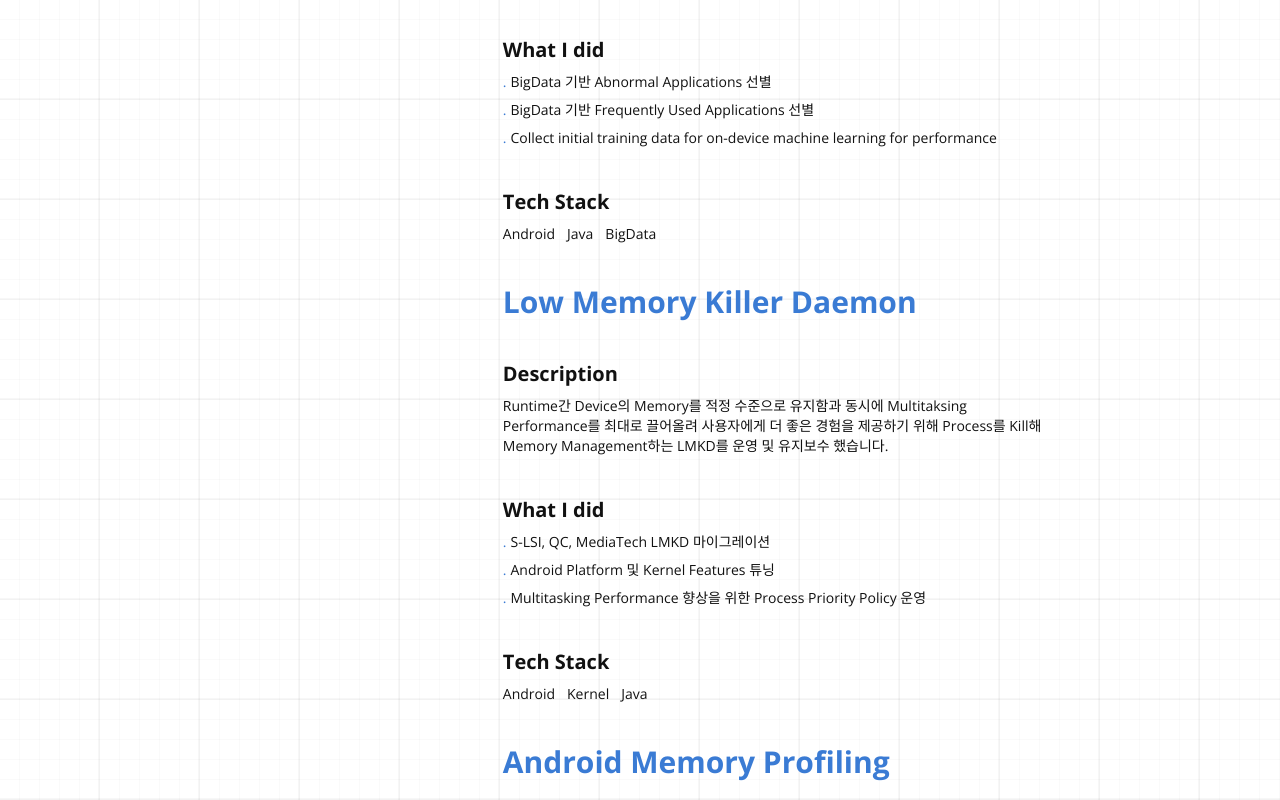
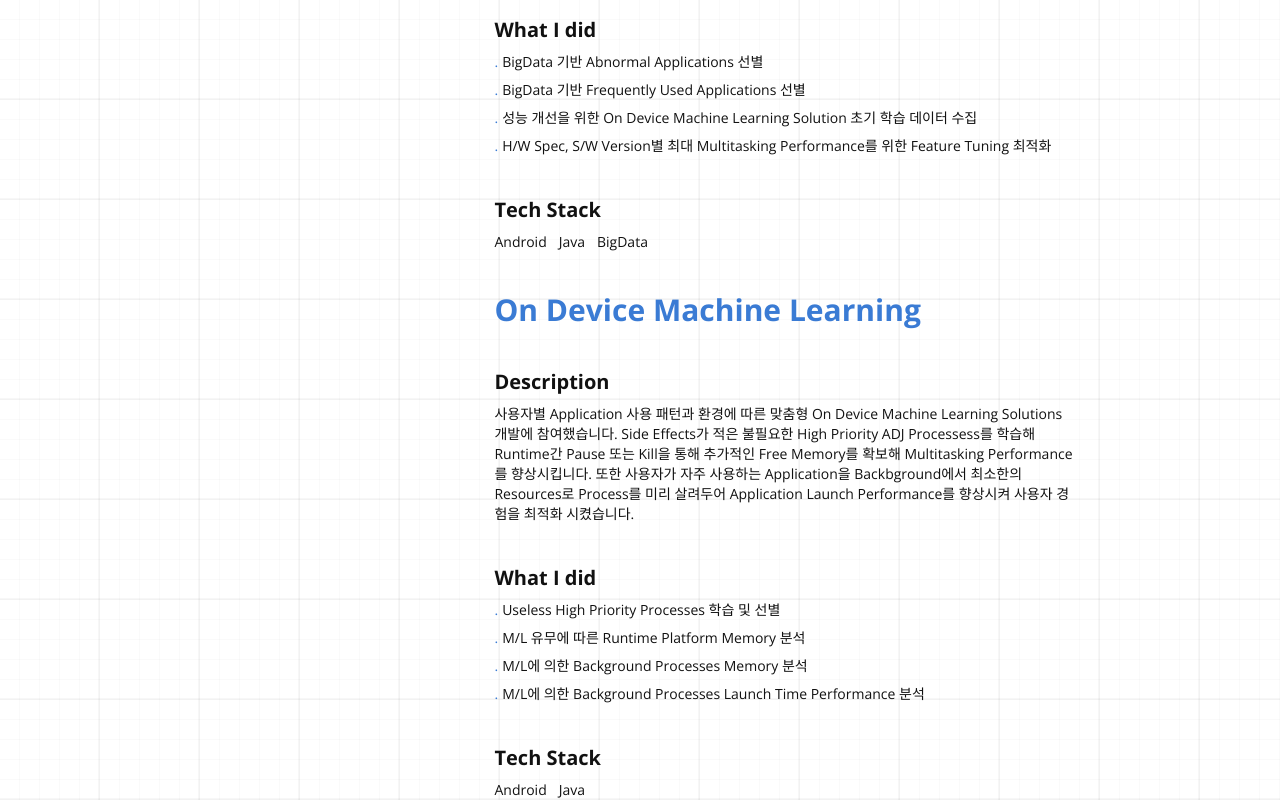
Before and after one commit to jh0152park/introduce_my_self, a Next.js app in the folder resume/: page / in a window 1280 px wide. Shown: the part 900-1700 px from the top of the page. Built offline with nearby package versions, Linux system fonts and the light colour scheme.

Commit message:
added extra work experience

```diff
--- a/resume/app/page.tsx
+++ b/resume/app/page.tsx
@@ -10,7 +10,7 @@
     return (
         <div className="relative flex items-start justify-center w-full ">
             <Header />
-            <main className="px-[3%] py-[10%] w-full min-h-screen max-w-[900px] flex flex-col items-center justify-start gap-10  ">
+            <main className="px-[3%] py-[10%] w-full min-h-screen max-w-[950px] flex flex-col items-center justify-start gap-10  ">
                 <Title />
                 <WorkExperience />
                 <OtherExperience />
--- a/resume/global/experience.ts
+++ b/resume/global/experience.ts
@@ -28,13 +28,27 @@
             {
                 title: "Performance BigData 분석",
                 description:
-                    "전 세계 10억명 이상이 사용하는 Samsung Galaxy Smart Phone의 Runtime간 Platform Performance BigData를 수집해 단말의 H/W Spec, S/W Version, Region, Gender, Etc 기반으로 분석해 On Device Machine Learning Solution의 초기 학습 모델의 Back Data로 사용했습니다.",
+                    "전 세계 10억명 이상이 사용하는 Samsung Galaxy Smart Phone의 Runtime간 Platform Performance BigData를 수집해 단말의 H/W Spec, S/W Version, Region, Etc 기반으로 분석해 On Device Machine Learning Solution의 초기 학습 모델의 Back Data로 사용했습니다.",
                 worked: [
                     "BigData 기반 Abnormal Applications 선별",
                     "BigData 기반 Frequently Used Applications 선별",
-                    "Collect initial training data for on-device machine learning for performance",
+                    "성능 개선을 위한 On Device Machine Learning Solution 초기 학습 데이터 수집",
+                    "H/W Spec, S/W Version별 최대 Multitasking Performance를 위한 Feature Tuning 최적화",
                 ],
                 tech: ["Android", "Java", "BigData"],
+            },
+
+            {
+                title: "On Device Machine Learning",
+                description:
+                    "사용자별 Application 사용 패턴과 환경에 따른 맞춤형 On Device Machine Learning Solutions 개발에 참여했습니다. Side Effects가 적은 불필요한 High Priority ADJ Processess를 학습해 Runtime간 Pause 또는 Kill을 통해 추가적인 Free Memory를 확보해 Multitasking Performance를 향상시킵니다. 또한 사용자가 자주 사용하는 Application을 Backbground에서 최소한의 Resources로 Process를 미리 살려두어 Application Launch Performance를 향상시켜 사용자 경험을 최적화 시켰습니다.",
+                worked: [
+                    "Useless High Priority Processes 학습 및 선별",
+                    "M/L 유무에 따른 Runtime Platform Memory 분석",
+                    "M/L에 의한 Background Processes Memory 분석",
+                    "M/L에 의한 Background Processes Launch Time Performance 분석",
+                ],
+                tech: ["Android", "Java"],
             },
 
             {
```
